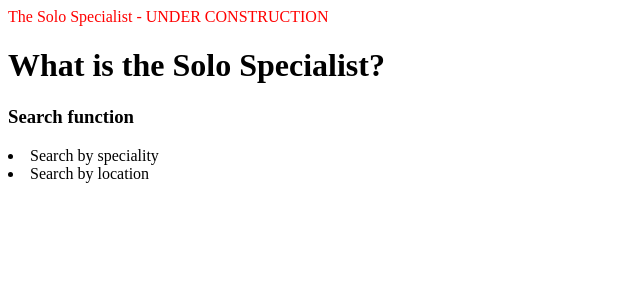
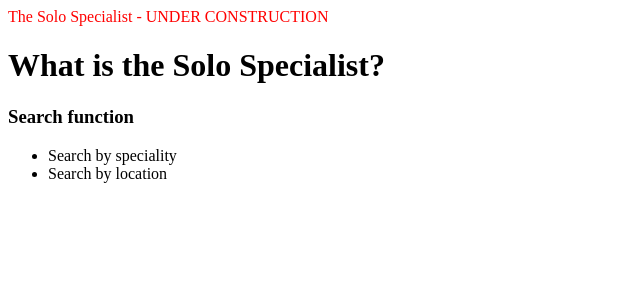
Before and after one commit to Unholyjack/Unholyjack.github.io, a Jekyll site: the page index.html, which Jekyll copies as it is, in a window 1280 px wide. Shown: the top 300 px of the page, without its empty margins (0-640 px from the left). Built offline with Jekyll 4.4.1, drawn with Linux system fonts in a browser that asks for light colours.

Commit message:
Update index.html

```diff
--- a/index.html
+++ b/index.html
@@ -12,10 +12,10 @@
 
   <div class="search">
     <h3>Search function</h3>
-      <l>
+      <ul>
         <li>Search by speciality</li>
         <li>Search by location</li>
-     </l>
+     </ul>
   </div>
 </body>
   <div class="Disclaimers">
```
